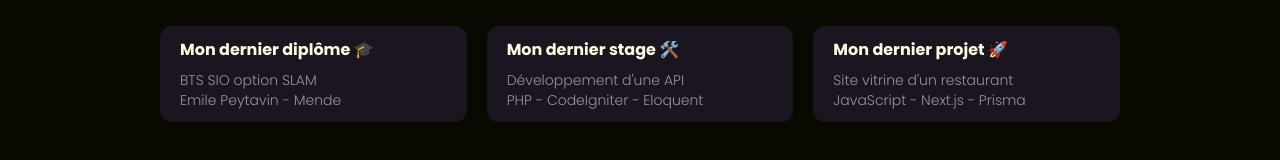
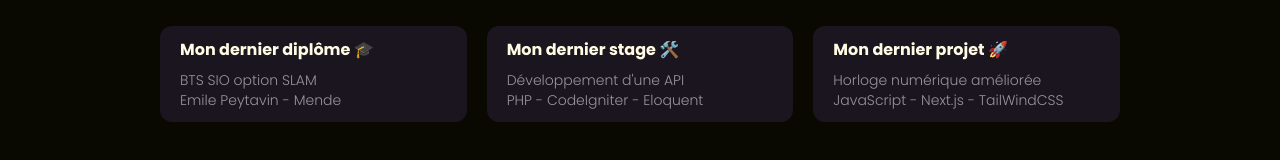
Before and after one commit to Seishiiin/portfolio, a Next.js app: page / in a window 1280 px wide. Shown: the part 546-706 px from the top of the page. Built offline with nearby package versions, Linux system fonts and the light colour scheme.

Commit message:
Update page.js

```diff
--- a/app/page.js
+++ b/app/page.js
@@ -46,8 +46,8 @@ export default function Home() {
                     <div className={"group flex flex-col justify-center items-start gap-2 px-2 md:px-5 py-3 bg-[#1a151e] rounded-xl"}>
                         <h2 className={"text-md font-bold"}>Mon dernier projet 🚀</h2>
                         <div className={"flex flex-col"}>
-                            <p className={"text-sm text-[#97959f] group-hover:text-[#fffbe4] duration-300 font-light"}>Site vitrine d&apos;un restaurant</p>
-                            <p className={"text-sm text-[#97959f] group-hover:text-[#fffbe4] duration-300 font-light"}>JavaScript - Next.js - Prisma</p>
+                            <p className={"text-sm text-[#97959f] group-hover:text-[#fffbe4] duration-300 font-light"}>Horloge numérique améliorée</p>
+                            <p className={"text-sm text-[#97959f] group-hover:text-[#fffbe4] duration-300 font-light"}>JavaScript - Next.js - TailWindCSS</p>
                         </div>
                     </div>
                 </div>
```
